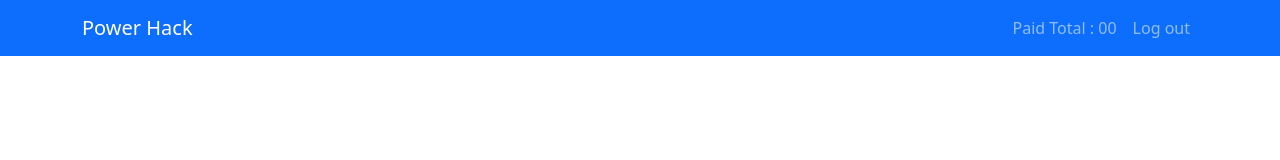
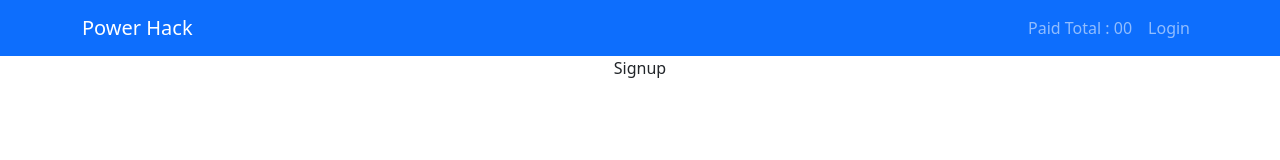
Before and after one commit to sajeeb-me/power-hack, a React (Create React App) app: page /signup in a window 1280 px wide. Shown: the top 160 px of the page. Built offline with nearby package versions, Linux system fonts and the light colour scheme.

Commit message:
created login route

```diff
--- a/src/App.js
+++ b/src/App.js
@@ -4,6 +4,8 @@
 import Home from './pages/Home/Home';
 import { ToastContainer } from 'react-toastify';
 import 'react-toastify/dist/ReactToastify.css';
+import Login from './pages/Login/Login';
+import Signup from './pages/Login/Signup';
 
 function App() {
   return (
@@ -11,6 +13,8 @@
       <Layout>
         <Routes>
           <Route path='/' element={<Home />} />
+          <Route path='/login' element={<Login />} />
+          <Route path='/signup' element={<Signup />} />
         </Routes>
       </Layout>
       <ToastContainer />
--- a/src/components/Header.js
+++ b/src/components/Header.js
@@ -2,6 +2,7 @@
 import Container from 'react-bootstrap/Container';
 import Nav from 'react-bootstrap/Nav';
 import Navbar from 'react-bootstrap/Navbar';
+import { Link } from 'react-router-dom';
 
 const Header = () => {
     return (
@@ -10,7 +11,7 @@
                 <Navbar.Brand href="#home">Power Hack</Navbar.Brand>
                 <Nav>
                     <Nav.Link href="#home">Paid Total : 00</Nav.Link>
-                    <Nav.Link href="#features">Log out</Nav.Link>
+                    <Nav.Link as={Link} to='/login'>Login</Nav.Link>
                 </Nav>
             </Container>
         </Navbar>
--- /dev/null
+++ b/src/pages/Login/Login.js
@@ -0,0 +1,9 @@
+import React from 'react'
+
+function Login() {
+    return (
+        <div>Login</div>
+    )
+}
+
+export default Login
--- /dev/null
+++ b/src/pages/Login/Signup.js
@@ -0,0 +1,9 @@
+import React from 'react'
+
+function Signup() {
+    return (
+        <div>Signup</div>
+    )
+}
+
+export default Signup
```
